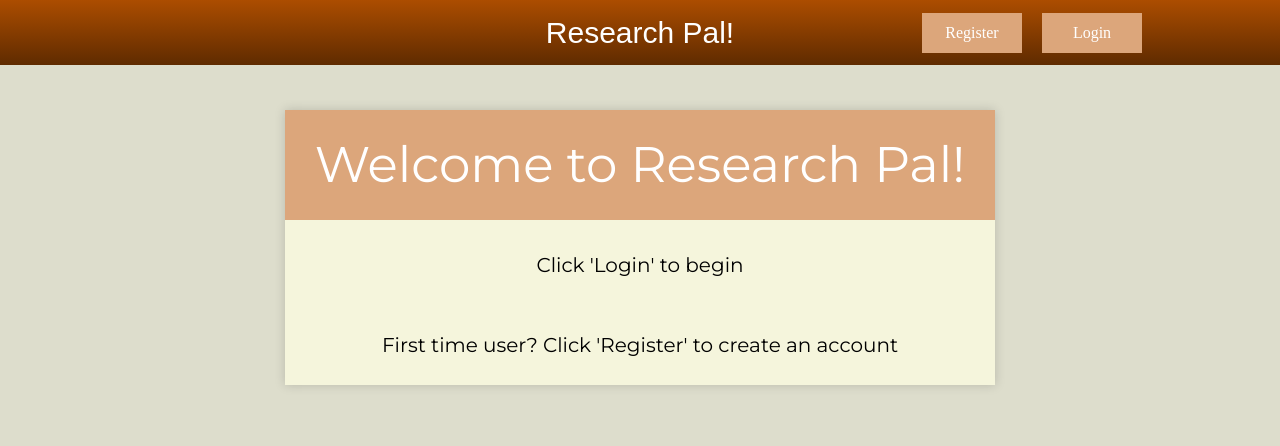
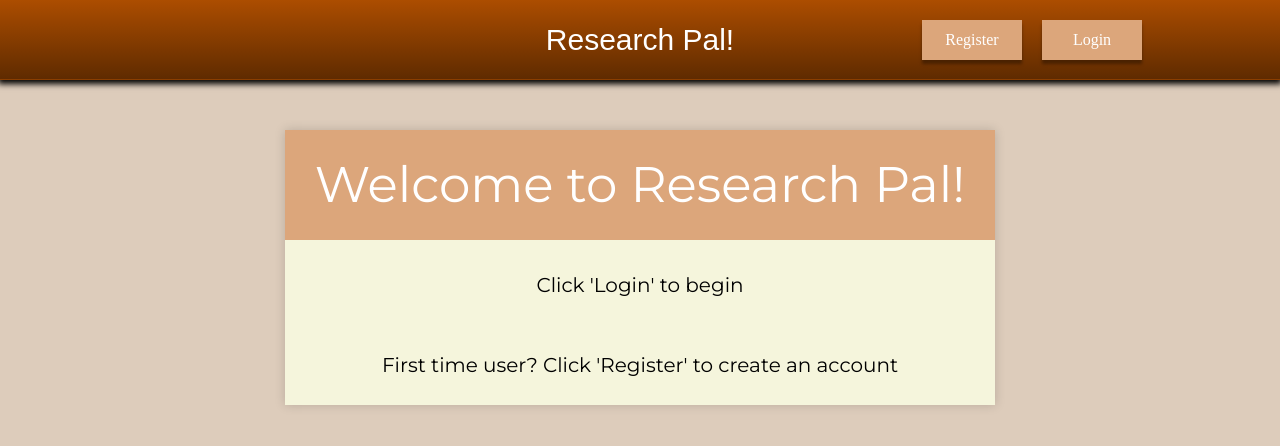
Before and after one commit to modern-day-researcher-lambda/front-end, a React (Create React App) app in the folder researcher-app/: page / in a window 1280 px wide. Shown: the top 446 px of the page. Built offline with nearby package versions, Linux system fonts and the light colour scheme.

Commit message:
More styling tweaks

```diff
--- a/researcher-app/src/styled-components/AppWrapper.js
+++ b/researcher-app/src/styled-components/AppWrapper.js
@@ -2,18 +2,17 @@ import styled from "styled-components";
 
 // App wrapper styles
 
-const AppWrapper = styled.div`
+const AppWrapper = styled.div `
 
-	height: 100vh;
-
-	width: 100%;
-
-	background-color: #DDC;
-
+	padding: 20px; //changed margin to padding
+	//min-height: 100vh;
 	display: flex;
 	flex-direction: column;
 	justify-content: flex-start;
 	align-items: center;
+	min-height: 100vh;
+
+	background-color: #DCB;
 
 `;
 
--- a/researcher-app/src/styled-components/HeaderWrapper.js
+++ b/researcher-app/src/styled-components/HeaderWrapper.js
@@ -4,21 +4,19 @@ import styled from "styled-components";
 
 const HeaderWrapper = styled.div `
 	width: 100%;
-	background: linear-gradient(#AC4D00, #5f2b00);
-
-	// border-bottom: 1px solid #CCC;
-
+	background-image: linear-gradient(180deg, #AC4D00 0%, #5f2b00 100%, #8A3E00);
+	border-bottom: 1px solid #8A3E00;
 	position: fixed;
 	top: 0;
 	left: 0;
 	z-index: 2;
-	height: 65px;
+	height: 80px;
 	display: flex;
 	flex-direction: row;
 	justify-content: center;
-	// webkit-box-shadow: 0 8px 6px -6px black;
-	//    -moz-box-shadow: 0 8px 6px -6px black;
-	// 		box-shadow: 0 2px 6px 2px black;
+	webkit-box-shadow: 0 8px 6px -6px black;
+	-moz-box-shadow: 0 8px 6px -6px black;
+	box-shadow: 0 2px 6px 2px black;
 
 	.header-content {
 		max-width: 1024px;
@@ -75,6 +73,17 @@ const HeaderWrapper = styled.div `
 		text-decoration: none;
 		cursor: pointer;
 		margin: 0 10px;
+		webkit-box-shadow: 0 8px 6px -6px black;
+		box-shadow: 0px 4px 3px rgba(0, 0, 0, 0.35);
+	}
+
+	a:hover {
+		background-image: linear-gradient(180deg, #AC4D00 0%, #5f2b00 100%, #8A3E00);
+		background-color: #AC4D00;
+		border-bottom: 2px solid #5f2b00;
+		border-left: 2px solid  #AC4D00;
+		border-top: 1px solid #DCA67B;
+		border-right: 1px solid #DCA67B;
 	}
 
 	.show-cats {
@@ -91,9 +100,21 @@ const HeaderWrapper = styled.div `
 		text-decoration: none;
 		cursor: pointer;
 		margin: 0 10px;
+		webkit-box-shadow: 0 8px 6px -6px black;
+		box-shadow: 0px 4px 3px rgba(0, 0, 0, 0.35);
+	}
+
+	.show-cats:hover {
+		background-image: linear-gradient(180deg, #AC4D00 0%, #5f2b00 100%, #8A3E00);
+		background-color: #AC4D00;
+		border-bottom: 2px solid #5f2b00;
+		border-left: 2px solid  #AC4D00;
+		border-top: 1px solid #DCA67B;
+		border-right: 1px solid #DCA67B;
 	}
 
 `;
 
 
+
 export default HeaderWrapper;
--- a/researcher-app/src/styled-components/SingleCardWrapper.js
+++ b/researcher-app/src/styled-components/SingleCardWrapper.js
@@ -12,6 +12,9 @@ const SingleCardWrapper = styled.div`
 	padding: 0 10px;
 	font-family: 'Montserrat', sans-serif;
 	box-shadow: 0px 0px 10px rgba(0, 0, 0, 0.17);
+
+	background-color: beige;
+
 	.title {
 		width: 107%;
 		margin-left: -10px;    // <-- compensates for padding on conatiner
```
Also changed, not shown: researcher-app/src/assets/cta-2.png (added), researcher-app/src/assets/features-2.png (added).
